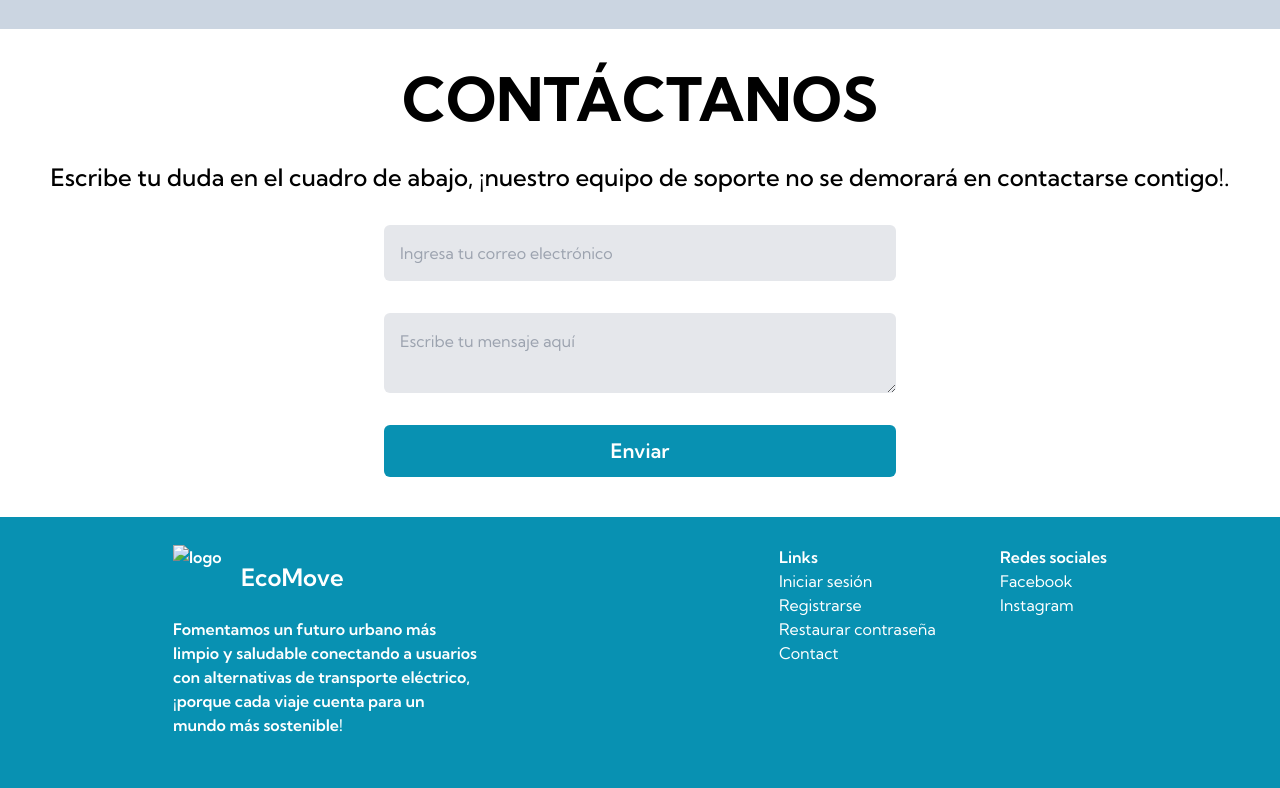
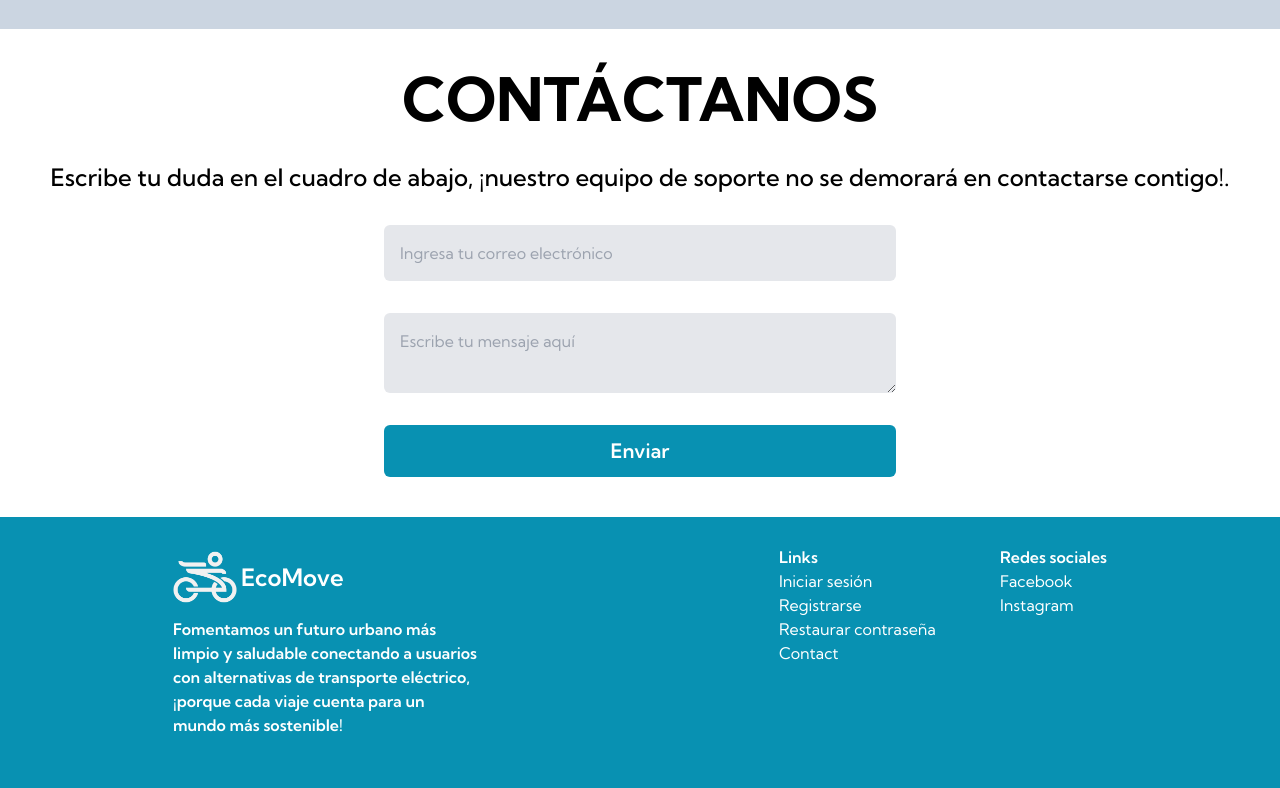
Before and after one commit to UPC-EcoGo/ecomove-landing-page, a website: page src/index.html in a window 1280 px wide. Shown: the part 2591-3379 px from the top of the page. Drawn offline with nearby package versions, Linux system fonts and the light colour scheme; some packages are replaced by stand-ins of ours; the site is published under a folder, as on GitHub Pages, so addresses that start at the root find nothing.

Commit message:
fix: update logo

```diff
--- a/src/index.html
+++ b/src/index.html
@@ -125,7 +125,7 @@
         <div class='flex items-center gap-x-4 relative'>
           <div class='flex'>
             <div class='flex gap-1 hover:opacity-75 transition items-center'>
-              <img src='/assets/logo.png' alt="logo" class='size-16' />
+              <img src='./assets/logo.png' alt="logo" class='size-16' />
               <p class='hidden sm:flex text-2xl'>EcoMove</p>
             </div>
           </div>
```
